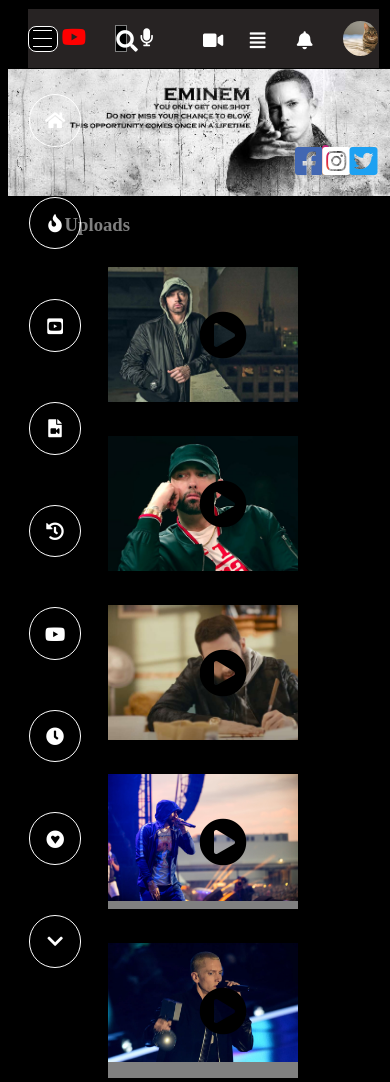
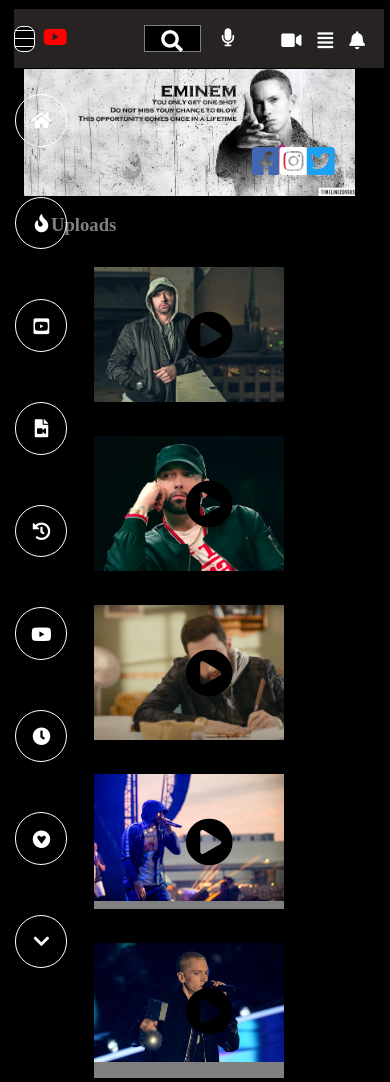
Before and after one commit to hamzadarej/Youtube-WebSite, a plain HTML site: page index.html in a window 390 px wide. Shown: the top 1082 px of the page. Drawn offline with Linux system fonts and the light colour scheme.

Commit message:
responsive webpage

```diff
--- a/css/index.js
+++ b/css/index.js
@@ -6,6 +6,6 @@
     document.querySelector(".left-side").style.cssText = "display:flex;";
   } else {
     document.querySelector(".left-side").style.cssText = "display:none ;";
-    document.querySelector("body").style.cssText = "align-items: center;";
+
   }
 });
--- a/css/style.css
+++ b/css/style.css
@@ -6,7 +6,7 @@
   font-family: "Times New Roman", Times, serif;
   align-items: center;
   justify-content: center;
-  width: 100vw;
+  width: 98vw;
 }
 /*start nav */
 .topnav {
@@ -16,7 +16,7 @@
   text-align: center;
   align-items: center;
 
-  width: 100vw;
+  width: 98vw;
   height: 7vh;
   background-color: rgb(39, 35, 35);
 
@@ -90,8 +90,12 @@
 .rightNav {
   display: flex;
   align-items: center;
-  justify-content: space-between;
+  justify-content: space-around;
 }
+.topnav i {
+  width: 3vw;
+}
+
 .user-pic {
   width: 35px;
   height: 35px;
@@ -137,7 +141,7 @@
 /*finish left-side */
 .main-container {
   display: flex;
-
+  width: 98vw;
   flex-direction: row;
 }
 .right-side {
@@ -383,7 +387,17 @@
 
 @media only screen and (max-width: 1024px) {
   body {
-    width: 100vw;
+    width: 90vw;
+  }
+  .rightNav {
+    width: 5vw;
+  }
+  .topnav i {
+    width: 10vw;
+    padding: 0px 8px;
+  }
+  .user-pic {
+    display: none;
   }
   .left-side {
     display: none;
@@ -418,15 +432,16 @@
     justify-content: center;
     align-items: center;
   }
+
   .topnav {
     display: grid;
-    grid-template-columns: 10% 10% 50%;
+    grid-template-columns: 10% 10% 30%;
     grid-template-rows: 100%;
 
-    width: 90vw;
+    width: 95vw;
   }
   .background-pic {
-    width: 100vw;
+    width: 85vw;
     height: 15vh;
     background-size: cover;
   }
```
Also changed, not shown: index.html (+3 -2 lines).
